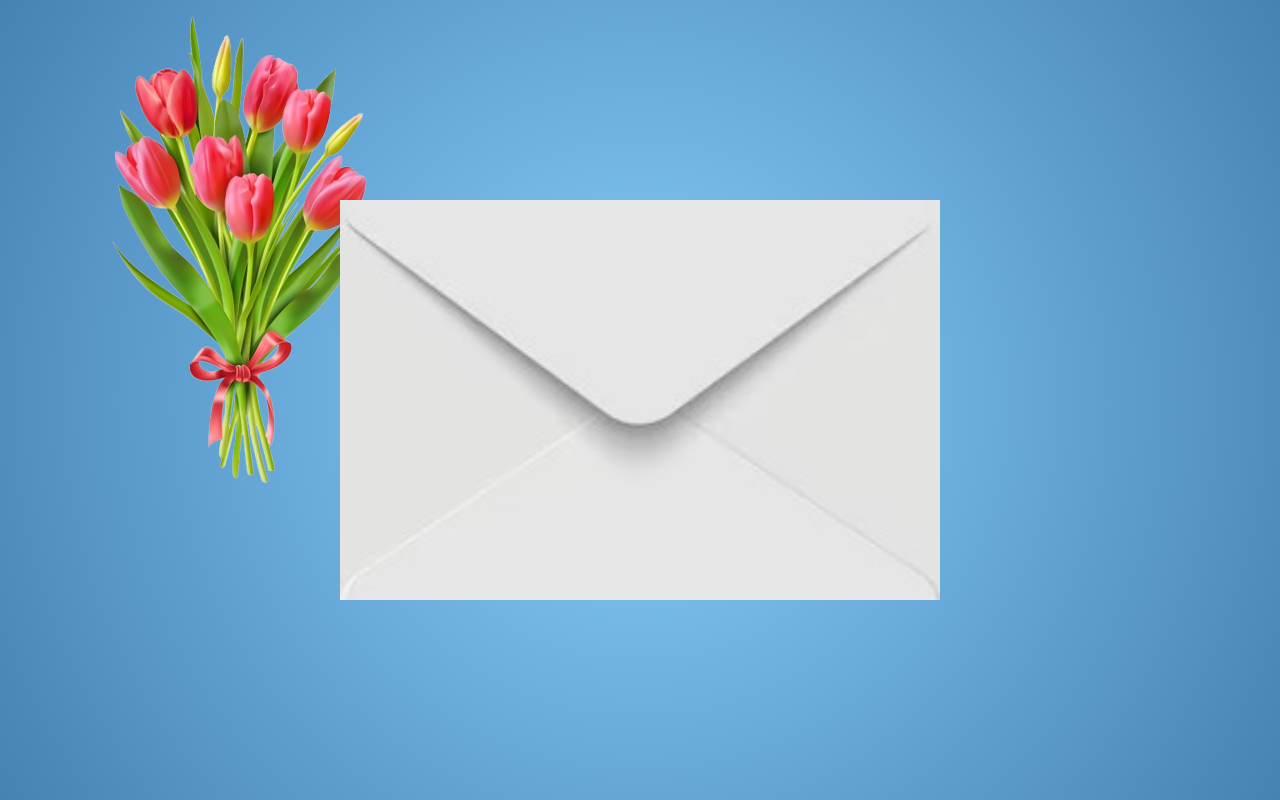
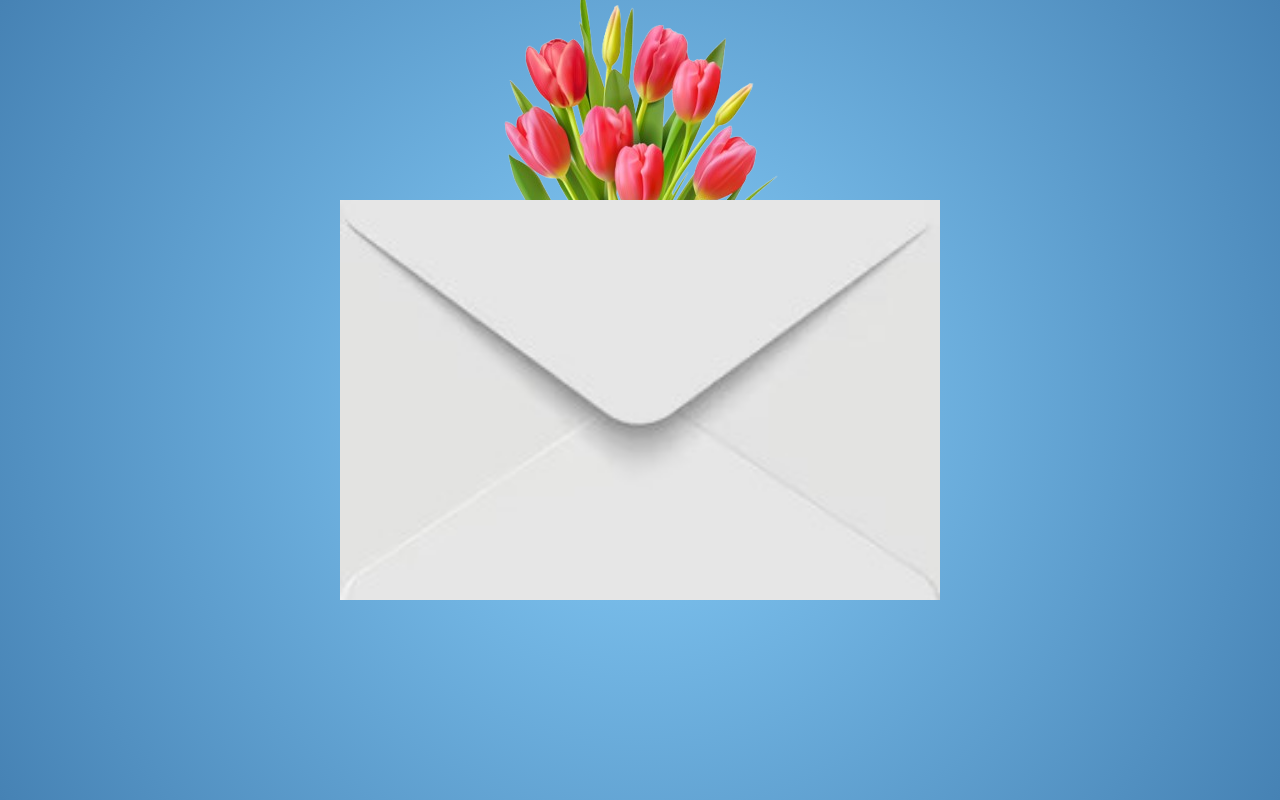
Before and after one commit to CaiusPenn/Birthday, a plain HTML site: page index.html in a window 1280 px wide. Drawn offline with Linux system fonts and the light colour scheme.

Commit message:
fixed position

```diff
--- a/styles.css
+++ b/styles.css
@@ -117,9 +117,8 @@ body {
 }
 
 .flower-background {
+    top: -30px;
     position: absolute; /* Positions the image relative to its parent */
-    top: 0;
-    left: 0;
     width: auto; /* Ensures the image covers the full width */
     height: auto; /* Ensures the image covers the full height */
     object-fit: cover; /* Ensures the image covers the area without stretching */
```
